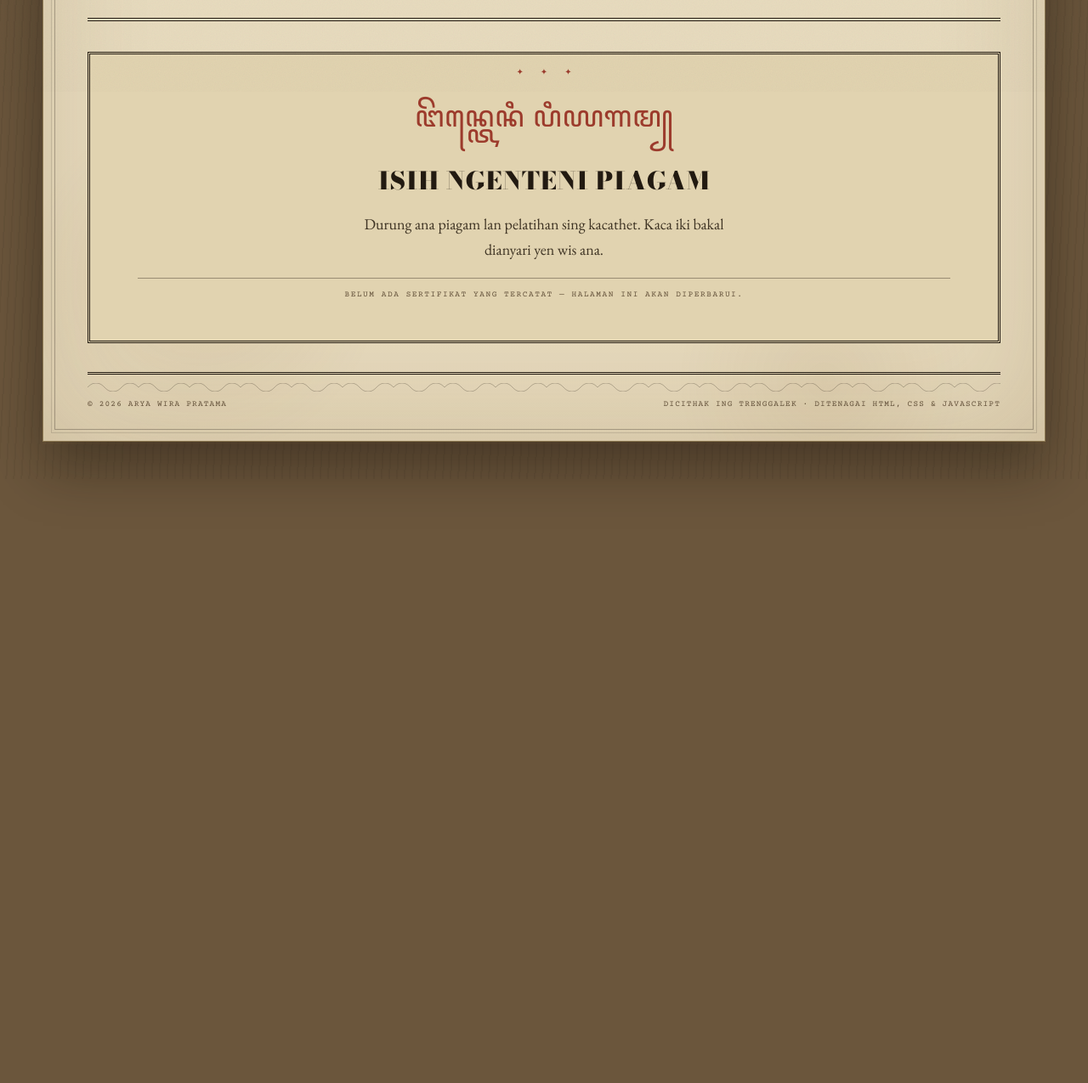
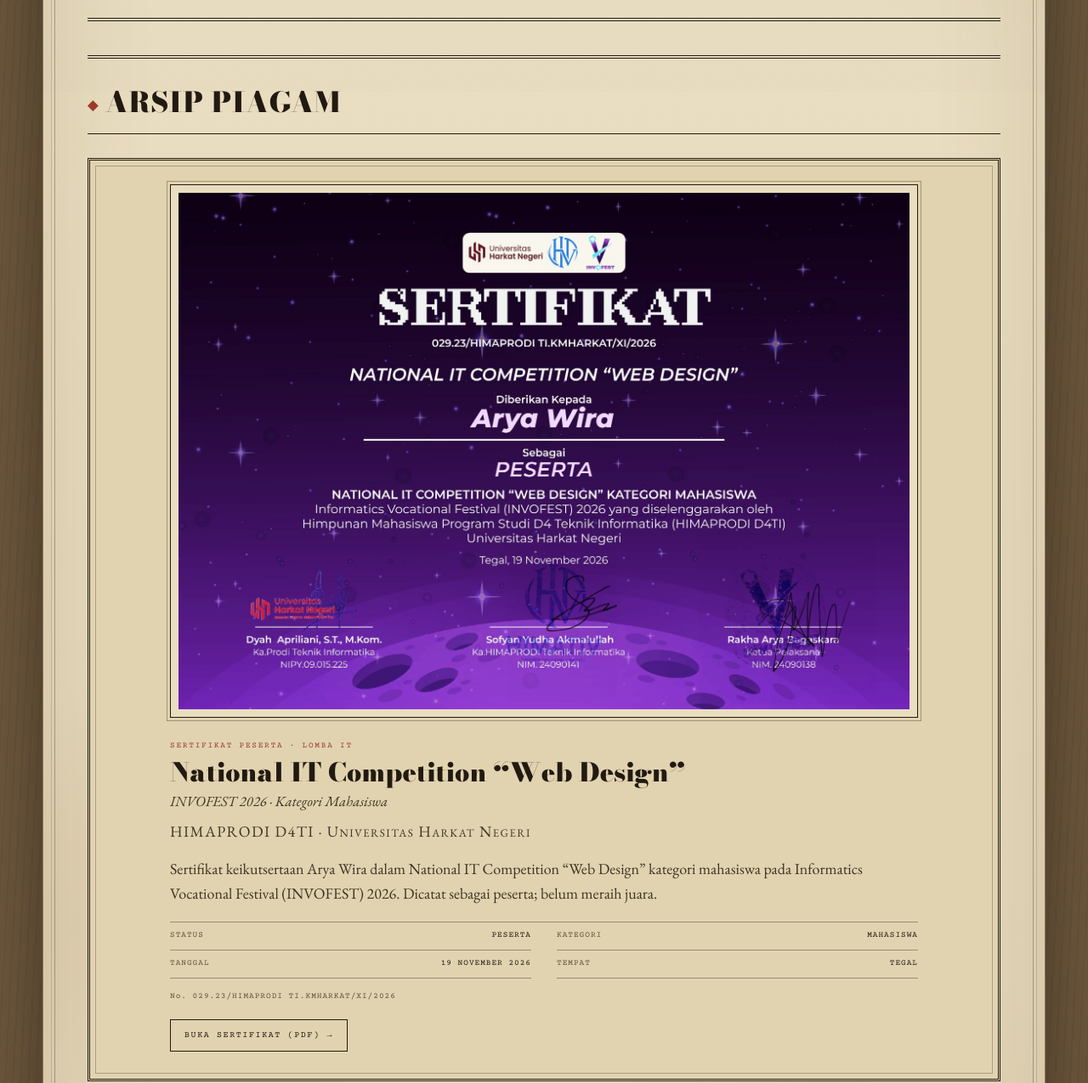
Before and after one commit to aksara26/aksara26.github.io, a plain HTML site: page certificates.html in a window 1280 px wide. Shown: the part 692-1967 px from the top of the page at 85% size. Before the commit the page ends 1256 px from the top, so only its background shows below. Drawn offline with nearby package versions, Linux system fonts and the light colour scheme; a web font is replaced by a local one.

Commit message:
Tambah sertifikat peserta INVOFEST 2026 Web Design

```diff
--- a/certificates.html
+++ b/certificates.html
@@ -60,20 +60,47 @@
       <p class="kicker">Arsip &amp; Kasil</p>
       <h2 class="page-title">Piagam</h2>
       <p class="page-dek">
-        Arsip piagam lan pelatihan sing bakal ditampilake.
+        Arsip piagam, lomba, lan pelatihan Arya Wira Pratama.
       </p>
     </div>
 
-    <section class="empty-state reveal">
-      <p class="empty-jawa" lang="jv">ꦔꦼꦤ꧀ꦠꦺꦤꦶ ꦥꦶꦪꦒꦩ꧀</p>
-      <h3>Isih Ngenteni Piagam</h3>
-      <p class="empty-desc" lang="jv">
-        Durung ana piagam lan pelatihan sing kacathet. Kaca iki bakal dianyari
-        yen wis ana.
-      </p>
-      <p class="empty-id" lang="id">
-        Belum ada sertifikat yang tercatat &mdash; halaman ini akan diperbarui.
-      </p>
+    <section class="section reveal" aria-labelledby="piagam-heading">
+      <div class="section-head">
+        <h2 id="piagam-heading">Arsip Piagam</h2>
+      </div>
+
+      <article class="cert-card">
+        <a class="cert-preview lightbox-trigger" href="sertifikat-invofest-2026.jpg" data-lightbox aria-label="Perbesar sertifikat National IT Competition Web Design INVOFEST 2026">
+          <img src="sertifikat-invofest-2026.jpg" alt="Sertifikat peserta National IT Competition Web Design INVOFEST 2026 atas nama Arya Wira"
+               width="1754" height="1241" loading="lazy" decoding="async">
+        </a>
+
+        <div class="cert-body">
+          <p class="cert-kicker">Sertifikat Peserta &middot; Lomba IT</p>
+          <h3>National IT Competition &ldquo;Web Design&rdquo;</h3>
+          <p class="cert-event">INVOFEST 2026 &middot; Kategori Mahasiswa</p>
+          <p class="cert-org">HIMAPRODI D4TI &middot; Universitas Harkat Negeri</p>
+          <p class="cert-desc">
+            Sertifikat keikutsertaan Arya Wira dalam National IT Competition
+            &ldquo;Web Design&rdquo; kategori mahasiswa pada Informatics
+            Vocational Festival (INVOFEST) 2026. Dicatat sebagai peserta;
+            belum meraih juara.
+          </p>
+
+          <dl class="cert-facts">
+            <div><dt>Status</dt><dd>Peserta</dd></div>
+            <div><dt>Kategori</dt><dd>Mahasiswa</dd></div>
+            <div><dt>Tanggal</dt><dd>19 November 2026</dd></div>
+            <div><dt>Tempat</dt><dd>Tegal</dd></div>
+          </dl>
+
+          <p class="cert-number">No. 029.23/HIMAPRODI TI.KMHARKAT/XI/2026</p>
+
+          <a class="cert-link" href="sertifikat-invofest-2026.pdf" target="_blank" rel="noopener">
+            Buka sertifikat (PDF) <span>&rarr;</span>
+          </a>
+        </div>
+      </article>
     </section>
 
   </main>
--- a/style.css
+++ b/style.css
@@ -1061,6 +1061,108 @@ body.lightbox-open{ overflow:hidden; }
   text-transform:uppercase;
   color:var(--muted);
 }
+
+/* ---------- arsip piagam ---------- */
+.cert-card{
+  margin-top:28px;
+  padding:28px clamp(16px, 4vw, 36px) 32px;
+  background:var(--paper-2);
+  border:3px double var(--ink);
+  box-shadow:inset 0 0 0 6px var(--paper-2), inset 0 0 0 7px rgba(34,26,17,.28);
+}
+.cert-preview{
+  display:block;
+  max-width:880px;
+  margin:0 auto;
+  padding:9px;
+  background:var(--paper);
+  border:1px solid var(--ink);
+  outline:1px solid rgba(34,26,17,.35);
+  outline-offset:3px;
+}
+.cert-preview img{
+  display:block;
+  width:100%;
+  height:auto;
+}
+.cert-body{
+  max-width:880px;
+  margin:26px auto 0;
+}
+.cert-kicker{
+  margin:0 0 6px;
+  font-family:var(--mono);
+  font-size:9.5px;
+  letter-spacing:.18em;
+  text-transform:uppercase;
+  color:var(--accent);
+}
+.cert-body h3{
+  margin:0 0 4px;
+  font-family:var(--display);
+  font-weight:900;
+  font-size:clamp(1.35rem, 2.6vw, 1.9rem);
+  line-height:1.08;
+}
+.cert-event{
+  margin:0 0 6px;
+  font-family:var(--body);
+  font-style:italic;
+  font-size:1.05rem;
+  color:var(--ink-soft);
+}
+.cert-org{
+  margin:0 0 14px;
+  font-variant:small-caps;
+  letter-spacing:.08em;
+  color:var(--ink-soft);
+}
+.cert-desc{
+  margin:0;
+  color:var(--ink-soft);
+}
+.cert-facts{
+  display:grid;
+  grid-template-columns:repeat(2, minmax(0,1fr));
+  gap:0 30px;
+  margin:18px 0 0;
+  border-top:1px solid var(--rule);
+}
+.cert-facts div{
+  display:flex;
+  justify-content:space-between;
+  gap:12px;
+  padding:8px 0;
+  border-bottom:1px solid var(--rule);
+  font-family:var(--mono);
+  font-size:9.5px;
+  letter-spacing:.1em;
+  text-transform:uppercase;
+}
+.cert-facts dt{ color:var(--muted); }
+.cert-facts dd{ margin:0; text-align:right; color:var(--ink); }
+.cert-number{
+  margin:14px 0 0;
+  font-family:var(--mono);
+  font-size:9.5px;
+  letter-spacing:.1em;
+  color:var(--muted);
+}
+.cert-link{
+  display:inline-flex;
+  align-items:center;
+  gap:8px;
+  margin-top:18px;
+  padding:10px 16px;
+  border:1px solid var(--ink);
+  font-family:var(--mono);
+  font-size:10px;
+  letter-spacing:.16em;
+  text-transform:uppercase;
+  text-decoration:none;
+  transition:background .16s ease, color .16s ease;
+}
+.cert-link:hover{ background:var(--ink); color:var(--paper); }
 
 .contact-links{
   display:flex;
@@ -1423,6 +1525,10 @@ body.lightbox-open{ overflow:hidden; }
   .proverb-card::before{ top:10px; letter-spacing:.6em; text-indent:.6em; }
   .proverb-jawa{ line-height:1.9; }
   .empty-state{ padding:36px 18px 28px; }
+  .cert-card{ padding:18px 14px 24px; }
+  .cert-preview{ padding:5px; }
+  .cert-body{ margin-top:22px; }
+  .cert-facts{ grid-template-columns:1fr; }
   .empty-state::before{ top:10px; letter-spacing:.6em; text-indent:.6em; }
   .tpa-copy p{ text-align:left; hyphens:none; }
   .tpa-copy p:first-of-type::first-letter{ font-size:3.2em; }
```
Also changed, not shown: sertifikat-invofest-2026.jpg (added), 1 other file.
